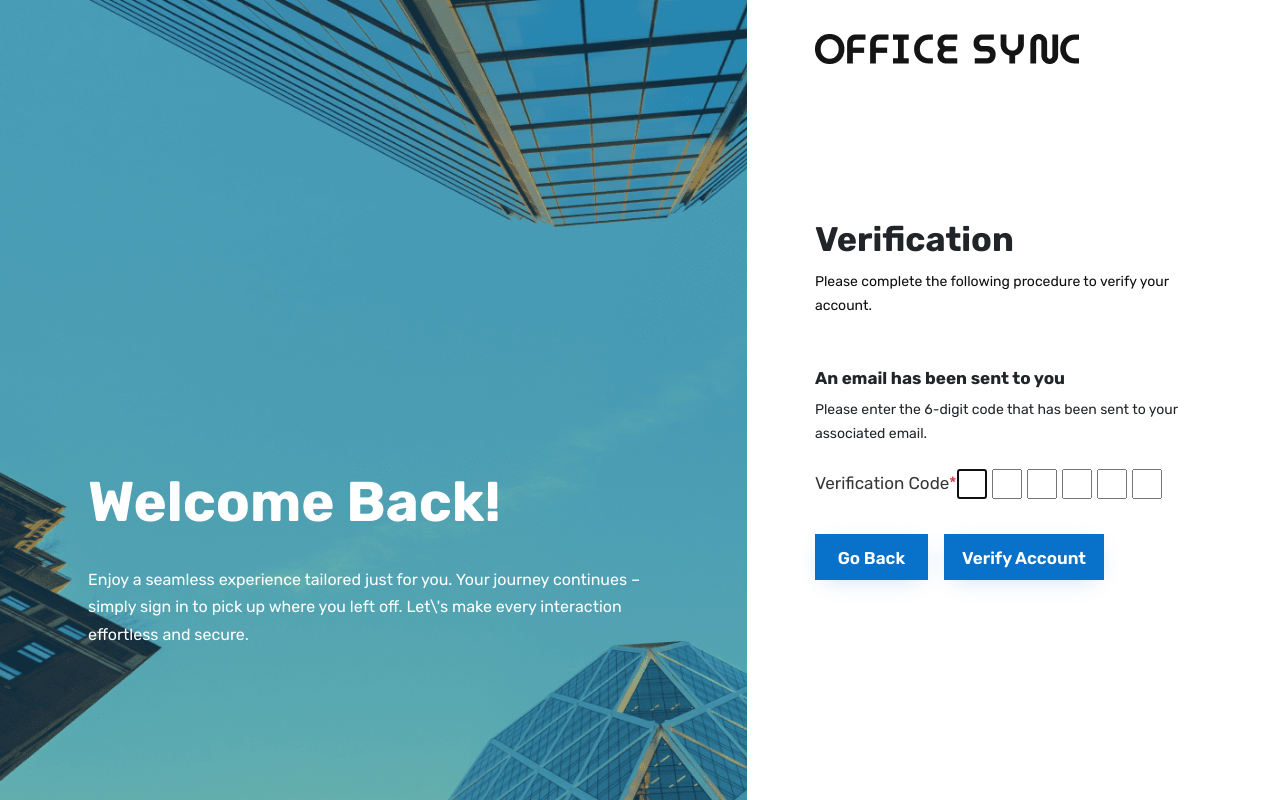
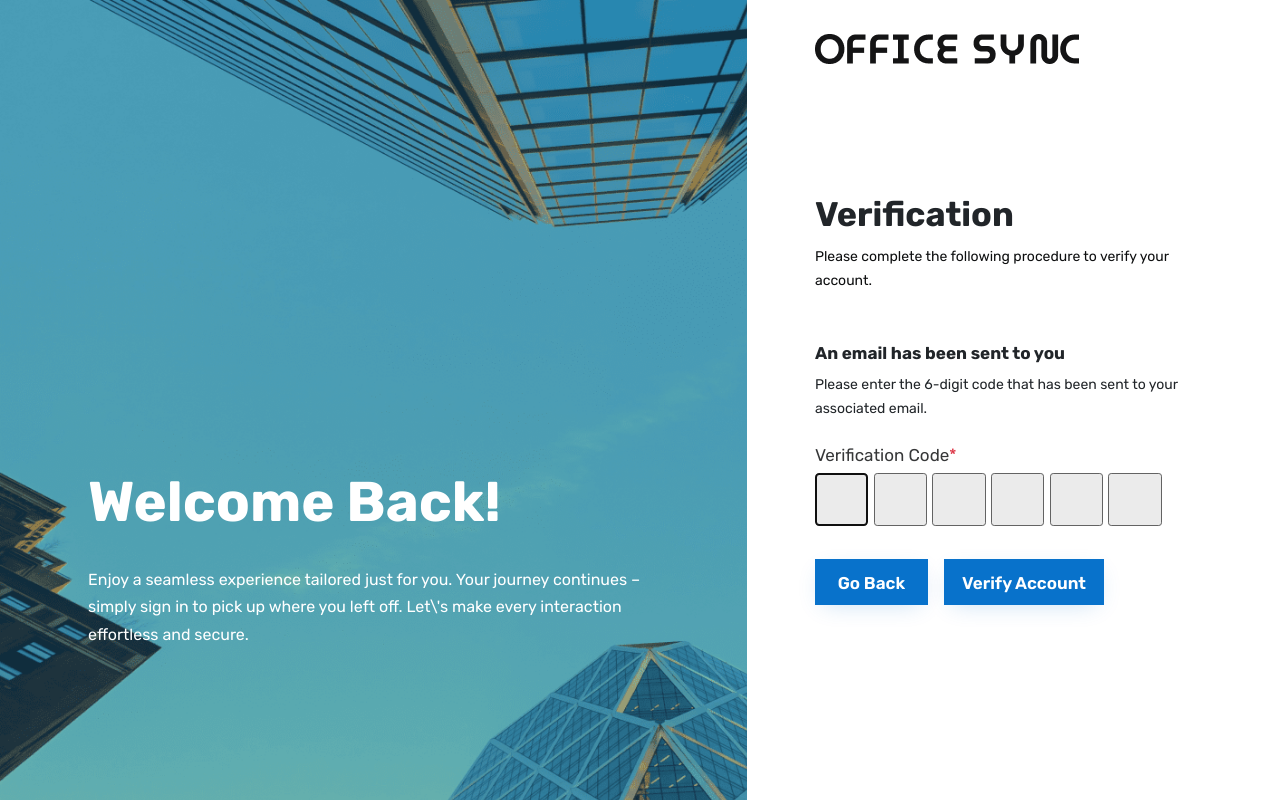
Before and after one commit to developerarjun/officesync-ui-react, a React (Vite) app: page /confirm-security-code in a window 1280 px wide. Built offline with nearby package versions, Linux system fonts and the light colour scheme.

Commit message:
certain scss code added for security code boxes

```diff
--- a/src/app/modules/auth/confirm-security-code/ConfirmSecurityCodePage.tsx
+++ b/src/app/modules/auth/confirm-security-code/ConfirmSecurityCodePage.tsx
@@ -94,10 +94,11 @@ function ConfirmSecurityCodePage() {
 
 
                         <FormProvider {...methods}>
-                        <form onSubmit={onSubmit} autoComplete="off">
+                        <form onSubmit={onSubmit} autoComplete="off" className="security-verification-code">
                             <div className="mb-3">
                                 <label htmlFor="email" className="form-label">Verification Code
                                     <span className="text-danger">*</span></label>
+                                    <br></br>
                                     {/* <InputComponent {...CONFIM_SECURITY_CODE_FORM_FIELD[0]} /> */}
                                     {inputValues.map((value, index) => (
                                     <input
@@ -109,7 +110,7 @@ function ConfirmSecurityCodePage() {
                                         onKeyDown={(event) => handleKeyDown(index, event)}
                                         onPaste={handlePaste}
                                         ref={(inputRef) => (inputRefs.current[index] = inputRef!)}
-                                        style={{ width: '30px', marginRight: '5px' }}
+
                                     />
                                     ))}
                             </div>
--- a/src/scss/components/_forms.scss
+++ b/src/scss/components/_forms.scss
@@ -23,3 +23,13 @@ form {
         }
     }
 }
+.security-verification-code input{
+    border: rem(1) solid $secondary;
+    height: rem(50);
+    width: rem(50);
+    line-height: rem(50);
+    text-align: center;
+    margin-right: rem(5);
+    border-radius: rem(3);
+    background: $light-200;
+}
```
